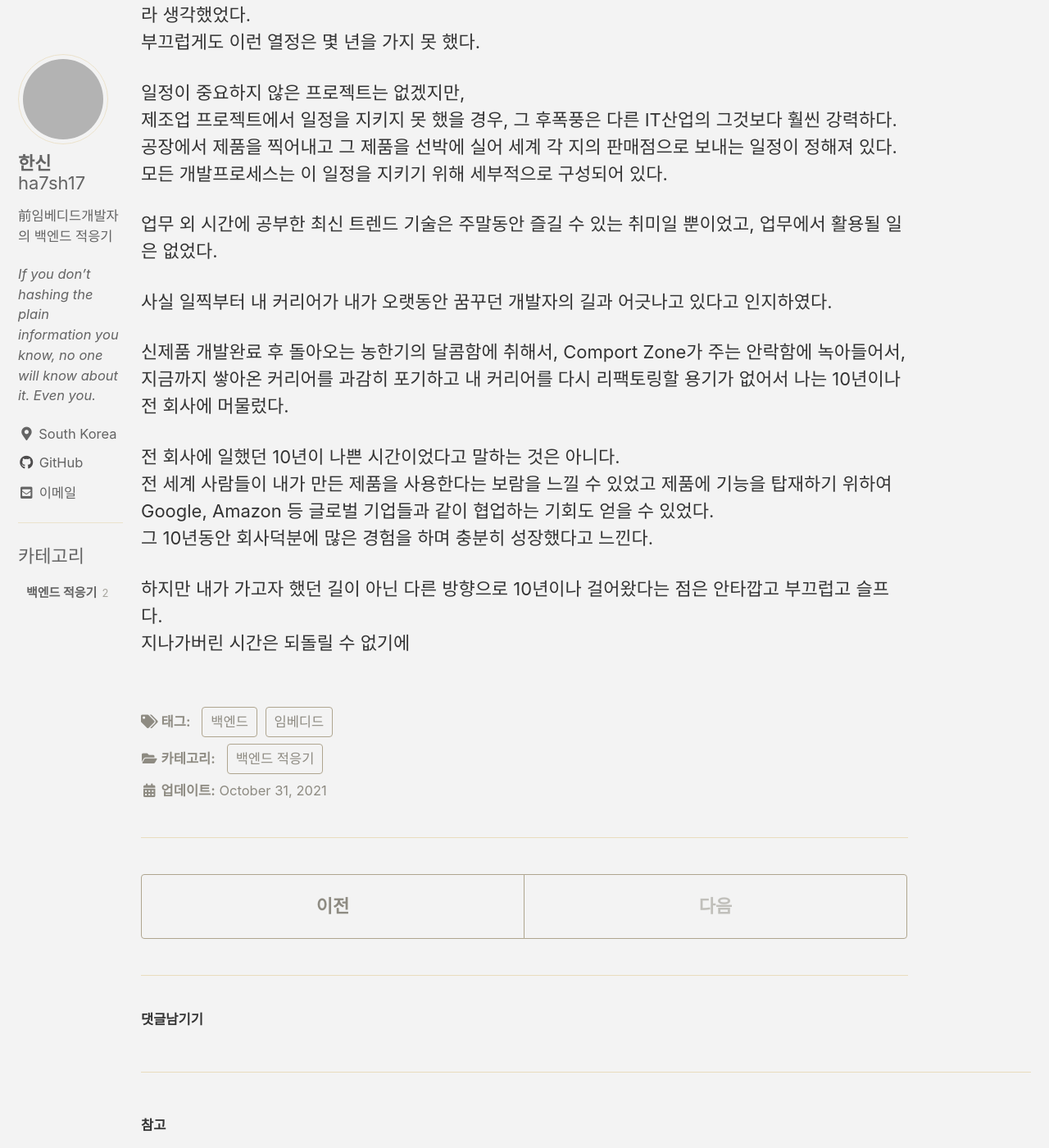
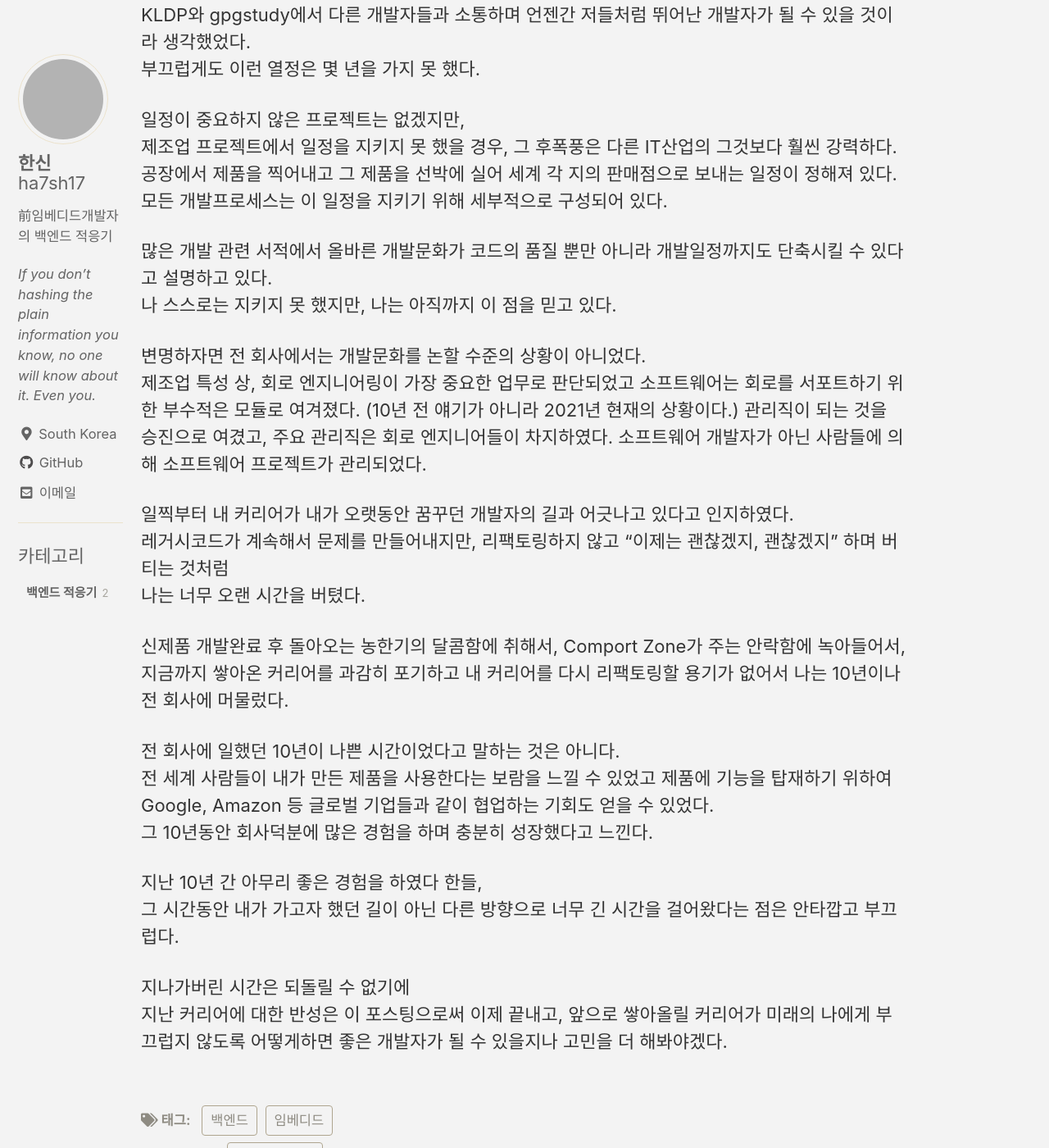
Before and after one commit to ha7sh17/ha7sh17.github.io, a Jekyll site: the page built from _posts/2021-10-31-post-self_reflection.md, in a window 1280 px wide and 1400 px high, scrolled down 1184 px. Shown: the whole window at 82% size. Built offline with Jekyll 4.4.1, drawn with Linux system fonts in a browser that asks for light colours; cached includes are drawn as plain includes; comment, search, counter and statistics services are not loaded; some of the changed text lies outside the part shown; grey boxes are pictures that could not be loaded.

Commit message:
Update 2021-10-31-post-self_reflection.md

```diff
--- a/_posts/2021-10-31-post-self_reflection.md
+++ b/_posts/2021-10-31-post-self_reflection.md
@@ -13,7 +13,8 @@ tags:
 프로페셔널이 되기 위해 노력하는 대신 주어진 규칙과 질서를 지키는 데 에너지를 쏟는다.
 <br/>...  <br/><br/>
 회사 안에서 잘못된 일에 집중하고 있는 동안 업계는 계속해서 진화한다.
-어느 날 문득 높은 직위에 있다하더라도 다른 회사에서는 좋은 조건으로 갈 수 없는 퇴물이 되어 다니는 회사에만 목을 매는 붙박이 신세가 된다.
+어느 날 문득 높은 직위에 있다하더라도 다른 회사에서는 좋은 조건으로 갈 수 없는 퇴물이 되어
+다니는 회사에만 목을 매는 붙박이 신세가 된다.
 할 수 있는 것이라고는 그저 경기가 나빠지거나, 회사가 어려워지지 않기를 기도하는 것뿐이다.
 이러한 행동을 하게 되는 조직이라면 관리자 층이 관료주의와 무능함으로 가득한 상태일 것이다.
 이러한 조직의 관리자들은 그들보다 더 역량 있는 부하직원들이 수행하는 정교한 업무를 제대로 이해하지 못한다.
@@ -22,7 +23,7 @@ tags:
 >
 >> "소프트웨어 장인(산드로 만쿠소 저, 길벗)" 중에서
 
-`소프트웨어 장인`의 위 챕터를 읽으며 작가로부터 꾸지람을 듣는 것처럼 얼굴이 화끈거렸다.
+`소프트웨어 장인`의 위 챕터를 읽으며 작가로부터 내 커리어에 대해 꾸지람을 듣는 것처럼 느껴져 얼굴이 화끈거렸다.
 
 10년 전, 전 회사에 처음 입사했을 당시 나는 열정이 가득한 초급 개발자였다.
 퇴근 후나 주말이면 최신 트렌드를 공부하기 위해 토이프로젝트를 진행하였고 그 내용을 블로그에 포스팅하였다.
@@ -36,10 +37,18 @@ KLDP와 gpgstudy에서 다른 개발자들과 소통하며 언젠간 저들처
 공장에서 제품을 찍어내고 그 제품을 선박에 실어 세계 각 지의 판매점으로 보내는 일정이 정해져 있다.
 모든 개발프로세스는 이 일정을 지키기 위해 세부적으로 구성되어 있다.
 
+많은 개발 관련 서적에서 올바른 개발문화가 코드의 품질 뿐만 아니라 개발일정까지도 단축시킬 수 있다고 설명하고 있다.
+나 스스로는 지키지 못 했지만, 나는 아직까지 이 점을 믿고 있다.
 
-업무 외 시간에 공부한 최신 트렌드 기술은 주말동안 즐길 수 있는 취미일 뿐이었고, 업무에서 활용될 일은 없었다.
+변명하자면 전 회사에서는 개발문화를 논할 수준의 상황이 아니었다.
+제조업 특성 상, 회로 엔지니어링이 가장 중요한 업무로 판단되었고 소프트웨어는 회로를 서포트하기 위한 부수적은 모듈로 여겨졌다.
+(10년 전 얘기가 아니라 2021년 현재의 상황이다.)
+관리직이 되는 것을 승진으로 여겼고, 주요 관리직은 회로 엔지니어들이 차지하였다.
+소프트웨어 개발자가 아닌 사람들에 의해 소프트웨어 프로젝트가 관리되었다.
 
-사실 일찍부터 내 커리어가 내가 오랫동안 꿈꾸던 개발자의 길과 어긋나고 있다고 인지하였다.
+일찍부터 내 커리어가 내가 오랫동안 꿈꾸던 개발자의 길과 어긋나고 있다고 인지하였다.
+레거시코드가 계속해서 문제를 만들어내지만, 리팩토링하지 않고 "이제는 괜찮겠지, 괜찮겠지" 하며 버티는 것처럼
+나는 너무 오랜 시간을 버텼다.
 
 신제품 개발완료 후 돌아오는 농한기의 달콤함에 취해서,
 Comport Zone가 주는 안락함에 녹아들어서,
@@ -50,5 +59,9 @@ Comport Zone가 주는 안락함에 녹아들어서,
 제품에 기능을 탑재하기 위하여 Google, Amazon 등 글로벌 기업들과 같이 협업하는 기회도 얻을 수 있었다.
 그 10년동안 회사덕분에 많은 경험을 하며 충분히 성장했다고 느낀다.
 
-하지만 내가 가고자 했던 길이 아닌 다른 방향으로 10년이나 걸어왔다는 점은 안타깝고 부끄럽고 슬프다.
+지난 10년 간 아무리 좋은 경험을 하였다 한들,
+그 시간동안 내가 가고자 했던 길이 아닌 다른 방향으로 너무 긴 시간을 걸어왔다는 점은 안타깝고 부끄럽다.
+
 지나가버린 시간은 되돌릴 수 없기에
+지난 커리어에 대한 반성은 이 포스팅으로써 이제 끝내고,
+앞으로 쌓아올릴 커리어가 미래의 나에게 부끄럽지 않도록 어떻게하면 좋은 개발자가 될 수 있을지나 고민을 더 해봐야겠다.
```
